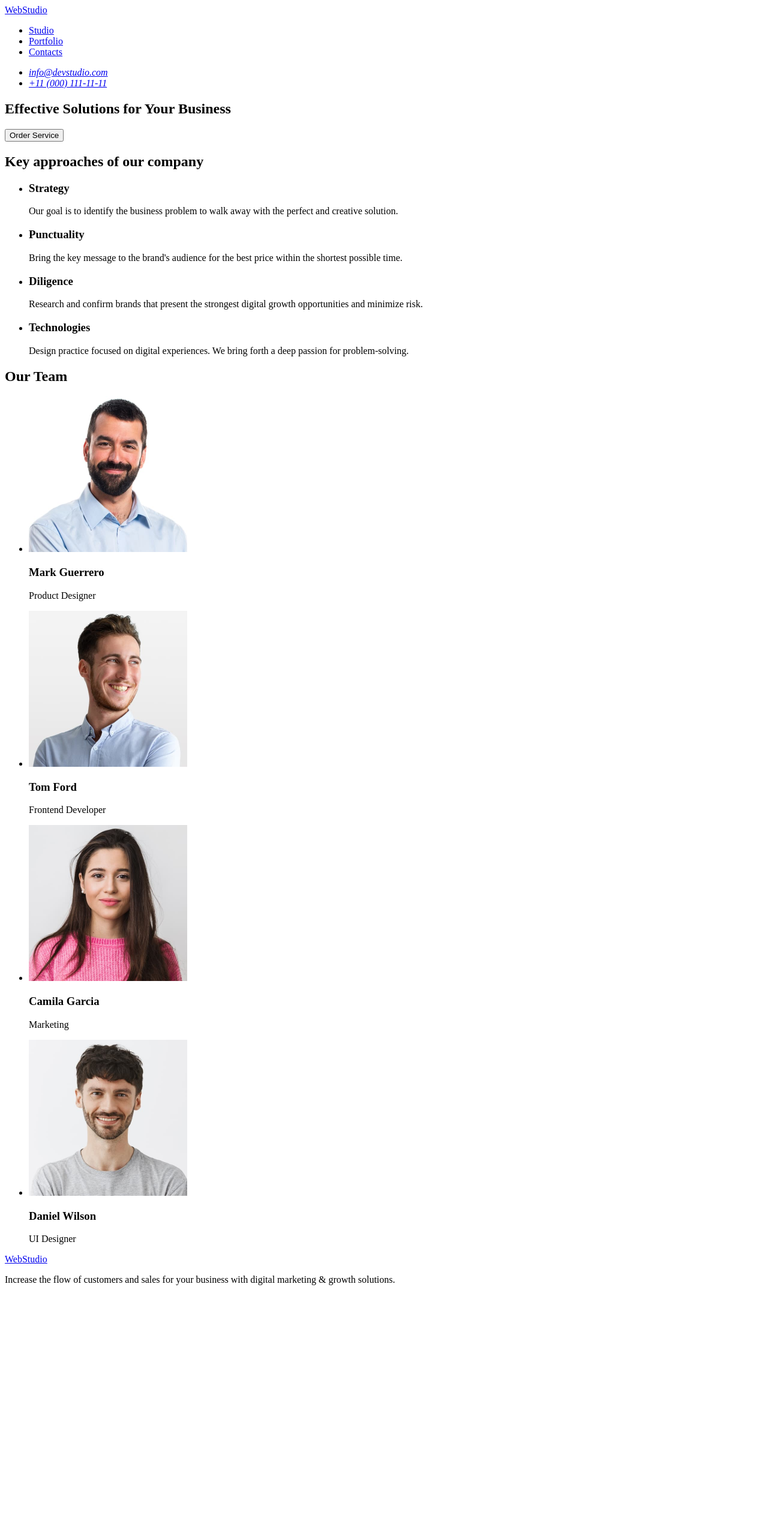
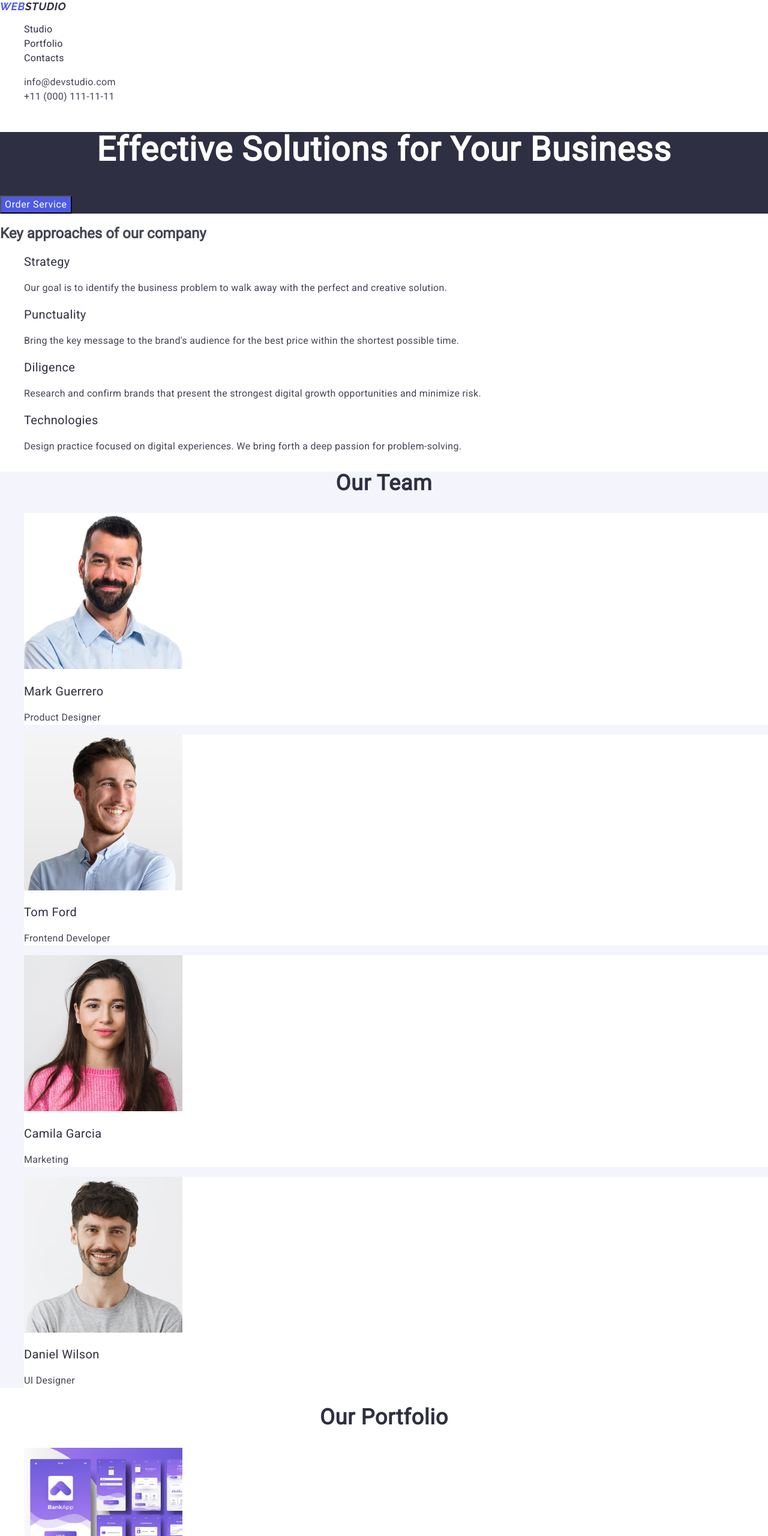
Before and after one commit to YuliaTitkova/goit-markup-hw-02, a plain HTML site: page index.html in a window 1280 px wide. Shown: the top 2560 px of the page at 60% size. Before the commit the page ends 2158 px from the top, so only its background shows below. Drawn offline with nearby package versions, Linux system fonts and the light colour scheme.

Commit message:
second homework

```diff
--- /dev/null
+++ b/css/styles.css
@@ -0,0 +1,191 @@
+body {
+font-family: 'Roboto', sans-serif;
+color: #434455;
+background-color: #fff;
+}
+
+ul, ol {
+list-style-type: none;
+}
+
+a{
+text-decoration: none;
+}
+
+.logo{
+font-family: "Raleway", sans-serif;
+font-weight: 700;
+font-size: 18px;
+line-height: 1.17;
+letter-spacing: 0.03em;
+text-transform: uppercase;
+color: #4d5ae5;
+}
+
+.header-logo .logo-part{
+color: #2e2f42;
+}
+
+.nav-link{
+font-weight: 500;
+font-size: 16px;
+line-height: 1.5;
+letter-spacing: 0.02em;
+color: #2e2f42;
+}
+
+.contacts{
+font-style: normal;
+}
+
+.contacts-link{
+font-size: 16px;
+line-height: 1.5;
+letter-spacing: 0.02em;
+color: #434455;
+}
+
+.nav-link:hover,
+.nav-link:focus,
+.contacts-link:hover,
+.contacts-link:focus {
+color: #404bbf;
+}
+
+.hero{
+background-color: #2e2f42;
+}
+
+.hero-title{
+font-size: 56px;
+line-height: 1.07;
+letter-spacing: 0.02em;
+text-align: center;
+color: #fff;
+}
+
+.hero-btn{
+background-color: #4d5ae5;
+font-family: inherit;
+font-size: 16px;
+line-height: 1.5;
+letter-spacing: 0.04em;
+color: #fff;
+cursor: pointer;
+}
+
+.features {}
+
+.features-list {}
+
+.features-item {}
+
+/* .visually-hidden {
+position: absolute;
+width: 1px;
+height: 1px;
+margin: -1px;
+border: 0;
+padding: 0;
+white-space: nowrap;
+clip-path: inset(100%);
+clip: rect(0 0 0 0);
+overflow: hidden;
+} */
+
+.features-subtitle {
+font-weight: 500;
+font-size: 20px;
+line-height: 1.2;
+letter-spacing: 0.02em;
+color: #2e2f42;
+}
+
+.features-item-text {
+font-size: 16px;
+line-height: 1.5;
+letter-spacing: 0.02em;
+color: #434455;
+}
+
+.team {
+    background-color: #f4f4fd;
+}
+
+.team-title {
+font-size: 36px;
+line-height: 1.11;
+letter-spacing: 0.02em;
+text-align: center;
+color: #2e2f42;
+}
+
+.team-list {}
+
+.team-item {
+background-color: #fff;
+}
+
+.team-image {}
+
+.team-subtitle {
+font-weight: 500;
+font-size: 20px;
+line-height: 1.2;
+letter-spacing: 0.02em;
+color: #2e2f42;
+}
+
+.team-text {
+font-size: 16px;
+line-height: 1.5;
+letter-spacing: 0.02em;
+color: #434455;
+}
+
+.portfolio {}
+
+.portfolio-title {
+font-size: 36px;
+line-height: 1.11;
+letter-spacing: 0.02em;
+text-align: center;
+color: #2e2f42;
+}
+
+.portfolio-list {}
+
+.portfolio-item {}
+
+.portfolio-image {}
+
+.portfolio-subtitle {
+font-weight: 500;
+font-size: 20px;
+line-height: 1.2;
+letter-spacing: 0.02em;
+color: #2e2f42;
+}
+
+.portfolio-text {
+font-size: 16px;
+line-height: 1.5;
+letter-spacing: 0.02em;
+color: #434455;
+}
+
+.page-footer{
+background-color: #2e2f42;
+}
+
+.footer-logo .logo-part {
+color: #f4f4fd;
+}
+
+.page-footer-text{
+font-weight: 400;
+font-size: 16px;
+line-height: 1.5;
+letter-spacing: 0.02em;
+color: #f4f4fd;
+}
--- a/index.html
+++ b/index.html
@@ -4,60 +4,89 @@
     <meta charset="UTF-8" />
     <meta name="viewport" content="width=device-width, initial-scale=1.0" />
     <title>FirstHW</title>
+
+    <link
+      rel="stylesheet"
+      href="https://cdnjs.cloudflare.com/ajax/libs/modern-normalize/3.0.1/modern-normalize.min.css"
+      integrity="sha512-q6WgHqiHlKyOqslT/lgBgodhd03Wp4BEqKeW6nNtlOY4quzyG3VoQKFrieaCeSnuVseNKRGpGeDU3qPmabCANg=="
+      crossorigin="anonymous"
+      referrerpolicy="no-referrer"
+    />
+
+    <link rel="preconnect" href="https://fonts.googleapis.com" />
+    <link rel="preconnect" href="https://fonts.gstatic.com" crossorigin />
+    <link
+      href="https://fonts.googleapis.com/css2?family=Raleway:ital,wght@1,700&family=Roboto:ital,wdth,wght@400;500;700&display=swap"
+      rel="stylesheet"
+    />
+
+    <link rel="stylesheet" href="./css/styles.css" />
   </head>
   <body>
-    <header>
-      <nav>
-        <a href="./index.html"> WebStudio</a>
+    <header class="page-header">
+      <nav class="header-nav">
+        <a class="logo header-logo" href="./index.html">
+          Web<span class="logo-part">Studio</span></a
+        >
 
-        <ul>
-          <li><a href="#">Studio</a></li>
-          <li><a href="#">Portfolio</a></li>
-          <li><a href="#">Contacts</a></li>
+        <ul class="nav-list">
+          <li class="nav-item">
+            <a class="nav-link" href="./index.html">Studio</a>
+          </li>
+          <li class="nav-item"><a class="nav-link" href="#">Portfolio</a></li>
+          <li class="nav-item"><a class="nav-link" href="#">Contacts</a></li>
         </ul>
       </nav>
 
-      <address>
-        <ul>
-          <li><a href="mailto:info@devstudio.com">info@devstudio.com</a></li>
-          <li><a href="tel:+110001111111">+11 (000) 111-11-11</a></li>
+      <address class="contacts">
+        <ul class="contacts-list">
+          <li class="contacts-item">
+            <a class="contacts-link" href="mailto:info@devstudio.com"
+              >info@devstudio.com</a
+            >
+          </li>
+          <li class="contacts-item">
+            <a class="contacts-link" href="tel:+110001111111"
+              >+11 (000) 111-11-11</a
+            >
+          </li>
         </ul>
       </address>
     </header>
 
     <main>
-      <section>
-        <h1>Effective Solutions for Your Business</h1>
-        <button type="button">Order Service</button>
+      <section class="hero">
+        <h1 class="hero-title">Effective Solutions for Your Business</h1>
+        <button class="hero-btn" type="button">Order Service</button>
       </section>
 
-      <section>
+      <section class="features">
         <h2>Key approaches of our company</h2>
-        <ul>
-          <li>
-            <h3>Strategy</h3>
-            <p>
+        <ul class="features-list">
+          <li class="features-item">
+            <h3 class="features-subtitle">Strategy</h3>
+            <p class="features-item-text">
               Our goal is to identify the business problem to walk away with the
               perfect and creative solution.
             </p>
           </li>
-          <li>
-            <h3>Punctuality</h3>
-            <p>
+          <li class="features-item">
+            <h3 class="features-subtitle">Punctuality</h3>
+            <p class="features-item-text">
               Bring the key message to the brand's audience for the best price
               within the shortest possible time.
             </p>
           </li>
-          <li>
-            <h3>Diligence</h3>
-            <p>
+          <li class="features-item">
+            <h3 class="features-subtitle">Diligence</h3>
+            <p class="features-item-text">
               Research and confirm brands that present the strongest digital
               growth opportunities and minimize risk.
             </p>
           </li>
-          <li>
-            <h3>Technologies</h3>
-            <p>
+          <li class="features-item">
+            <h3 class="features-subtitle">Technologies</h3>
+            <p class="features-item-text">
               Design practice focused on digital experiences. We bring forth a
               deep passion for problem-solving.
             </p>
@@ -65,40 +94,124 @@
         </ul>
       </section>
 
-      <section>
-        <h2>Our Team</h2>
-        <ul>
-          <li>
+      <section class="team">
+        <h2 class="team-title">Our Team</h2>
+        <ul class="team-list">
+          <li class="team-item">
             <img
+              class="team-image"
               src="./images/guerrero.jpg"
               alt="man_prod_designer"
               width="264"
             />
-            <h3>Mark Guerrero</h3>
-            <p>Product Designer</p>
+            <h3 class="team-subtitle">Mark Guerrero</h3>
+            <p class="team-text">Product Designer</p>
           </li>
-          <li>
-            <img src="./images/ford.jpg" alt="man_frontend_dev" width="264" />
-            <h3>Tom Ford</h3>
-            <p>Frontend Developer</p>
+          <li class="team-item">
+            <img
+              class="team-image"
+              src="./images/ford.jpg"
+              alt="man_frontend_dev"
+              width="264"
+            />
+            <h3 class="team-subtitle">Tom Ford</h3>
+            <p class="team-text">Frontend Developer</p>
           </li>
-          <li>
-            <img src="./images/garcia.jpg" alt="woman_marketing" width="264" />
-            <h3>Camila Garcia</h3>
-            <p>Marketing</p>
+          <li class="team-item">
+            <img
+              class="team-image"
+              src="./images/garcia.jpg"
+              alt="woman_marketing"
+              width="264"
+            />
+            <h3 class="team-subtitle">Camila Garcia</h3>
+            <p class="team-text">Marketing</p>
           </li>
-          <li>
-            <img src="./images/wilson.jpg" alt="UI Designer" width="264" />
-            <h3>Daniel Wilson</h3>
-            <p>UI Designer</p>
+          <li class="team-item">
+            <img
+              class="team-image"
+              src="./images/wilson.jpg"
+              alt="UI Designer"
+              width="264"
+            />
+            <h3 class="team-subtitle">Daniel Wilson</h3>
+            <p class="team-text">UI Designer</p>
+          </li>
+        </ul>
+      </section>
+
+      <section class="portfolio">
+        <h2 class="portfolio-title">Our Portfolio</h2>
+        <ul class="portfolio-list">
+          <li class="portfolio-item">
+            <img
+              class="portfolio-image"
+              src="./images/banking.jpg"
+              alt="Banking App"
+              width="264"
+            />
+            <h3 class="portfolio-subtitle">Banking App</h3>
+            <p class="portfolio-text">App</p>
+          </li>
+          <li class="portfolio-item">
+            <img
+              class="portfolio-image"
+              src="./images/payment.jpg"
+              alt="Cashless Payment"
+              width="264"
+            />
+            <h3 class="portfolio-subtitle">Cashless Payment</h3>
+            <p class="portfolio-text">Marketing</p>
+          </li>
+          <li class="portfolio-item">
+            <img
+              class="portfolio-image"
+              src="./images/meditation.jpg"
+              alt="Meditation App"
+              width="264"
+            />
+            <h3 class="portfolio-subtitle">Meditation App</h3>
+            <p class="portfolio-text">App</p>
+          </li>
+          <li class="portfolio-item">
+            <img
+              class="portfolio-image"
+              src="./images/taxi.jpg"
+              alt="Taxi Service"
+              width="264"
+            />
+            <h3 class="portfolio-subtitle">Taxi Service</h3>
+            <p class="portfolio-text">Marketing</p>
+          </li>
+          <li class="portfolio-item">
+            <img
+              class="portfolio-image"
+              src="./images/screen.jpg"
+              alt="Screen Illustrations"
+              width="264"
+            />
+            <h3 class="portfolio-subtitle">Screen Illustrations</h3>
+            <p class="portfolio-text">Design</p>
+          </li>
+          <li class="portfolio-item">
+            <img
+              class="portfolio-image"
+              src="./images/online.jpg"
+              alt="Online Courses"
+              width="264"
+            />
+            <h3 class="portfolio-subtitle">Online Courses</h3>
+            <p class="portfolio-text">Marketing</p>
           </li>
         </ul>
       </section>
     </main>
 
-    <footer>
-      <a href="./index.html"> WebStudio </a>
-      <p>
+    <footer class="page-footer">
+      <a class="logo footer-logo" href="./index.html">
+        Web<span class="logo-part">Studio</span>
+      </a>
+      <p class="page-footer-text">
         Increase the flow of customers and sales for your business with digital
         marketing & growth solutions.
       </p>
```
Also changed, not shown: images/banking.jpg (added), images/meditation.jpg (added), images/online.jpg (added), images/payment.jpg (added), images/screen.jpg (added), images/taxi.jpg (added).
